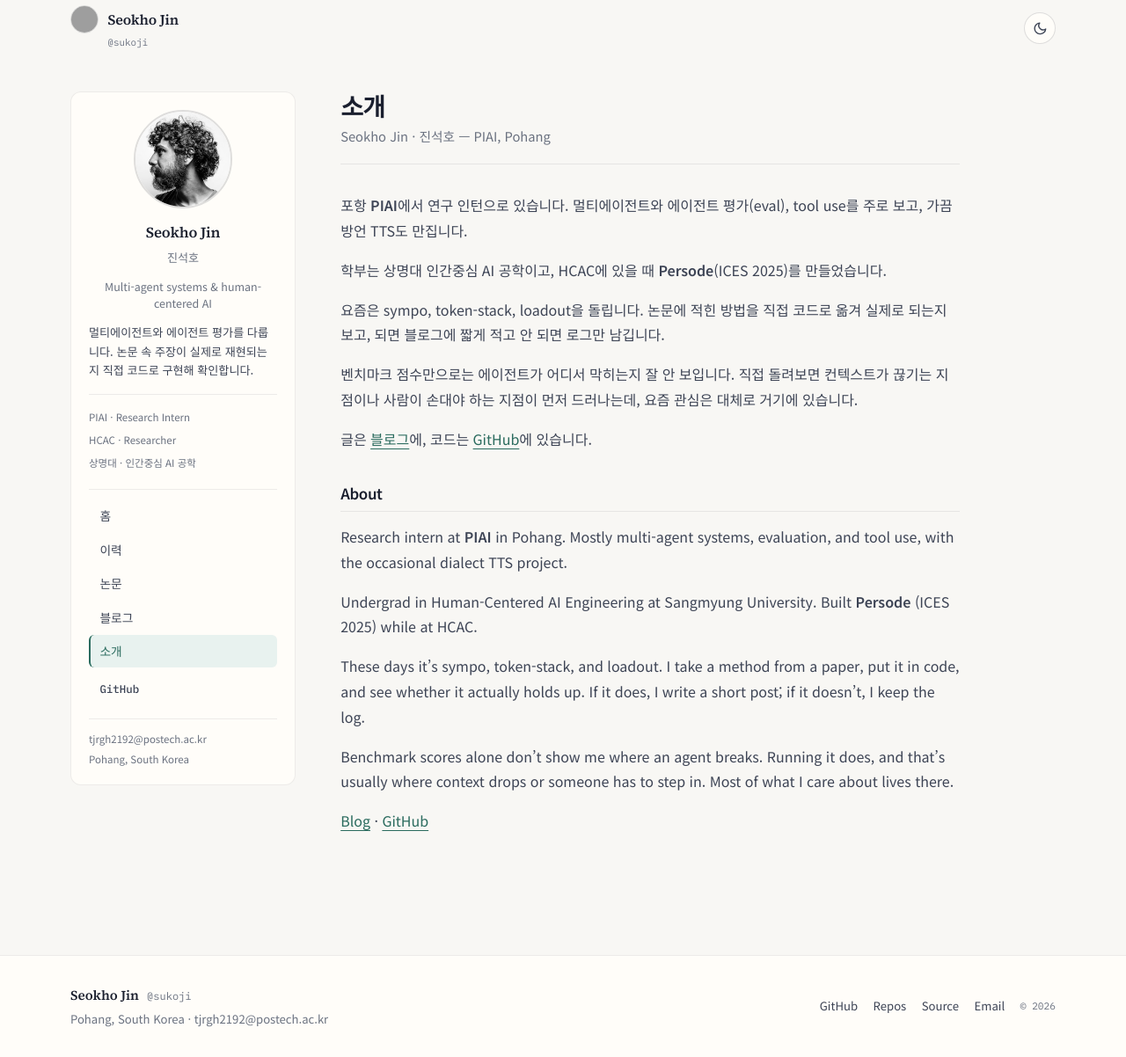
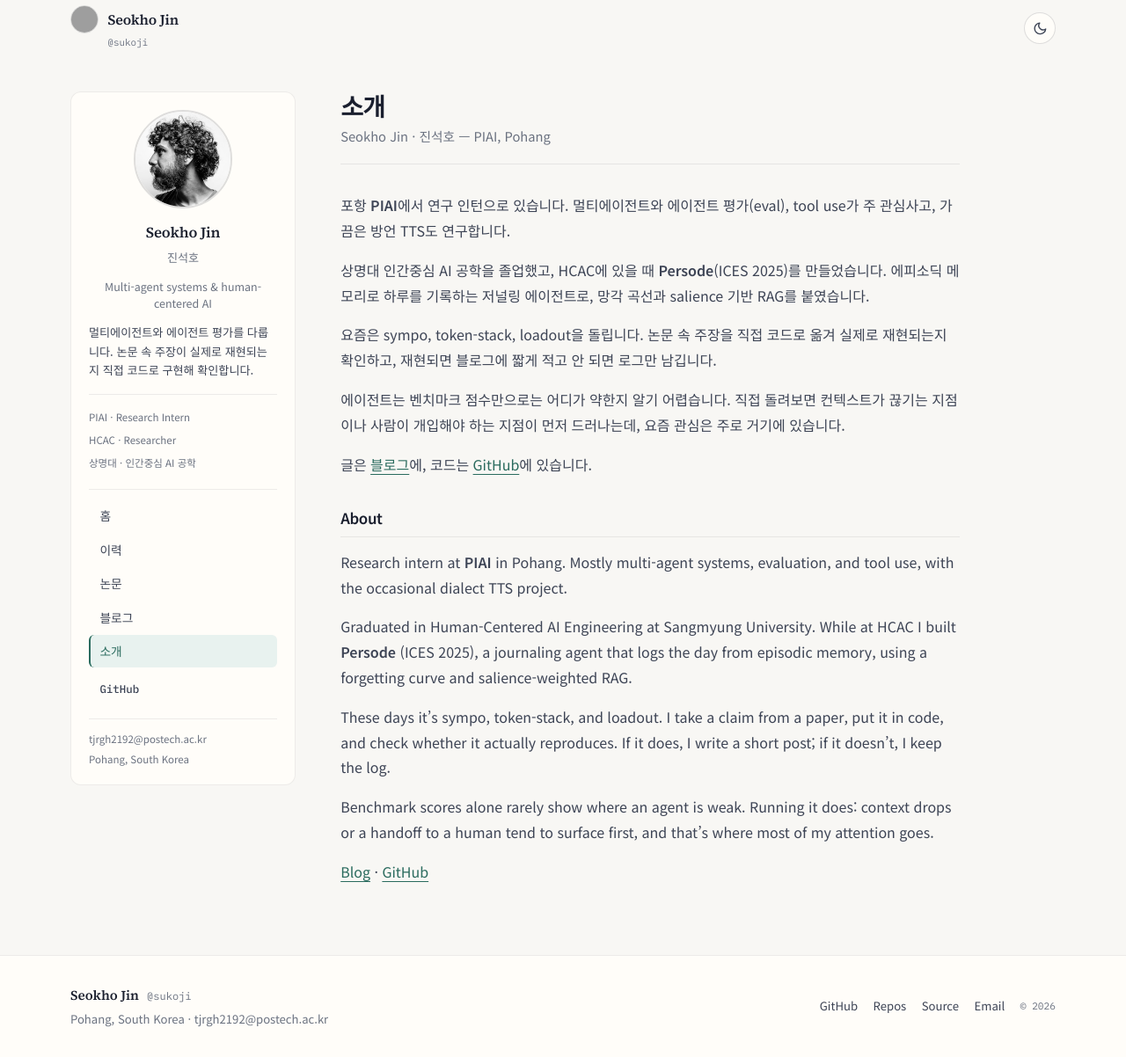
Before and after one commit to sukoji/sukoji.github.io, a Jekyll site: the page built from about.md, in a window 1280 px wide and 1202 px high. Shown: the whole window at 88% size. Built offline with Jekyll 4.4.1, drawn with Linux system fonts in a browser that asks for light colours; grey boxes are pictures that could not be loaded.

Commit message:
Rewrite About copy to read naturally
- "TTS도 만집니다" → 연구, "학부는 …" → 졸업.
- Explain what Persode is (episodic-memory journaling agent, forgetting
  curve + salience-weighted RAG) instead of a bare name.
- Give the reproduce sentence an object ("주장이 실제로 재현되는지").
- Reword the awkward benchmark line. Mirror all fixes in the English block.

Co-Authored-By: Claude Opus 4.8 (1M context) <noreply@anthropic.com>

```diff
--- a/about.md
+++ b/about.md
@@ -5,13 +5,13 @@ permalink: /about/
 lead: Seokho Jin · 진석호 — PIAI, Pohang
 ---
 
-포항 **PIAI**에서 연구 인턴으로 있습니다. 멀티에이전트와 에이전트 평가(eval), tool use를 주로 보고, 가끔 방언 TTS도 만집니다.
+포항 **PIAI**에서 연구 인턴으로 있습니다. 멀티에이전트와 에이전트 평가(eval), tool use가 주 관심사고, 가끔은 방언 TTS도 연구합니다.
 
-학부는 상명대 인간중심 AI 공학이고, HCAC에 있을 때 **Persode**(ICES 2025)를 만들었습니다.
+상명대 인간중심 AI 공학을 졸업했고, HCAC에 있을 때 **Persode**(ICES 2025)를 만들었습니다. 에피소딕 메모리로 하루를 기록하는 저널링 에이전트로, 망각 곡선과 salience 기반 RAG를 붙였습니다.
 
-요즘은 sympo, token-stack, loadout을 돌립니다. 논문에 적힌 방법을 직접 코드로 옮겨 실제로 되는지 보고, 되면 블로그에 짧게 적고 안 되면 로그만 남깁니다.
+요즘은 sympo, token-stack, loadout을 돌립니다. 논문 속 주장을 직접 코드로 옮겨 실제로 재현되는지 확인하고, 재현되면 블로그에 짧게 적고 안 되면 로그만 남깁니다.
 
-벤치마크 점수만으로는 에이전트가 어디서 막히는지 잘 안 보입니다. 직접 돌려보면 컨텍스트가 끊기는 지점이나 사람이 손대야 하는 지점이 먼저 드러나는데, 요즘 관심은 대체로 거기에 있습니다.
+에이전트는 벤치마크 점수만으로는 어디가 약한지 알기 어렵습니다. 직접 돌려보면 컨텍스트가 끊기는 지점이나 사람이 개입해야 하는 지점이 먼저 드러나는데, 요즘 관심은 주로 거기에 있습니다.
 
 글은 [블로그]({{ '/blog/' | relative_url }})에, 코드는 [GitHub]({{ site.author.github }})에 있습니다.
 
@@ -19,10 +19,10 @@ lead: Seokho Jin · 진석호 — PIAI, Pohang
 
 Research intern at **PIAI** in Pohang. Mostly multi-agent systems, evaluation, and tool use, with the occasional dialect TTS project.
 
-Undergrad in Human-Centered AI Engineering at Sangmyung University. Built **Persode** (ICES 2025) while at HCAC.
+Graduated in Human-Centered AI Engineering at Sangmyung University. While at HCAC I built **Persode** (ICES 2025), a journaling agent that logs the day from episodic memory, using a forgetting curve and salience-weighted RAG.
 
-These days it's sympo, token-stack, and loadout. I take a method from a paper, put it in code, and see whether it actually holds up. If it does, I write a short post; if it doesn't, I keep the log.
+These days it's sympo, token-stack, and loadout. I take a claim from a paper, put it in code, and check whether it actually reproduces. If it does, I write a short post; if it doesn't, I keep the log.
 
-Benchmark scores alone don't show me where an agent breaks. Running it does, and that's usually where context drops or someone has to step in. Most of what I care about lives there.
+Benchmark scores alone rarely show where an agent is weak. Running it does: context drops or a handoff to a human tend to surface first, and that's where most of my attention goes.
 
 [Blog]({{ '/blog/' | relative_url }}) · [GitHub]({{ site.author.github }})
```
